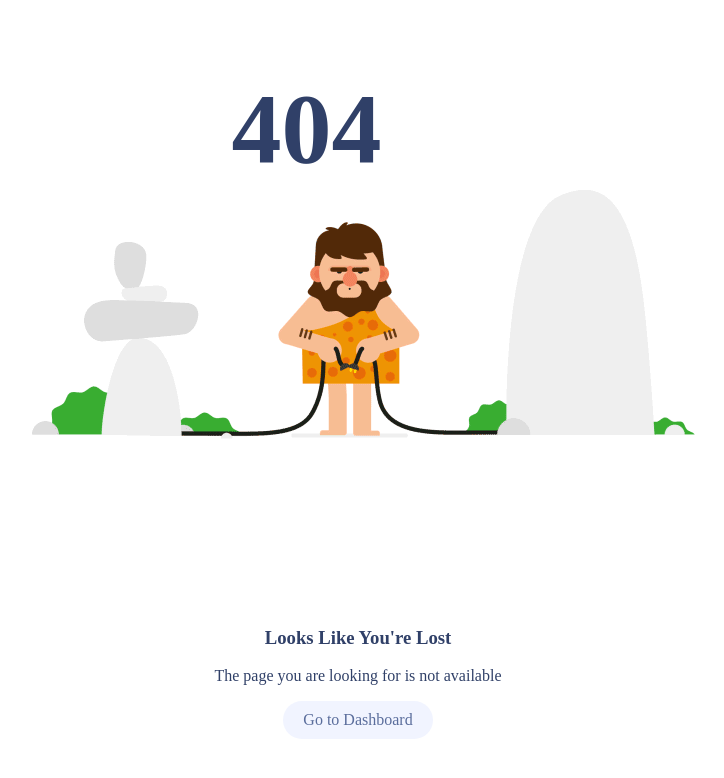
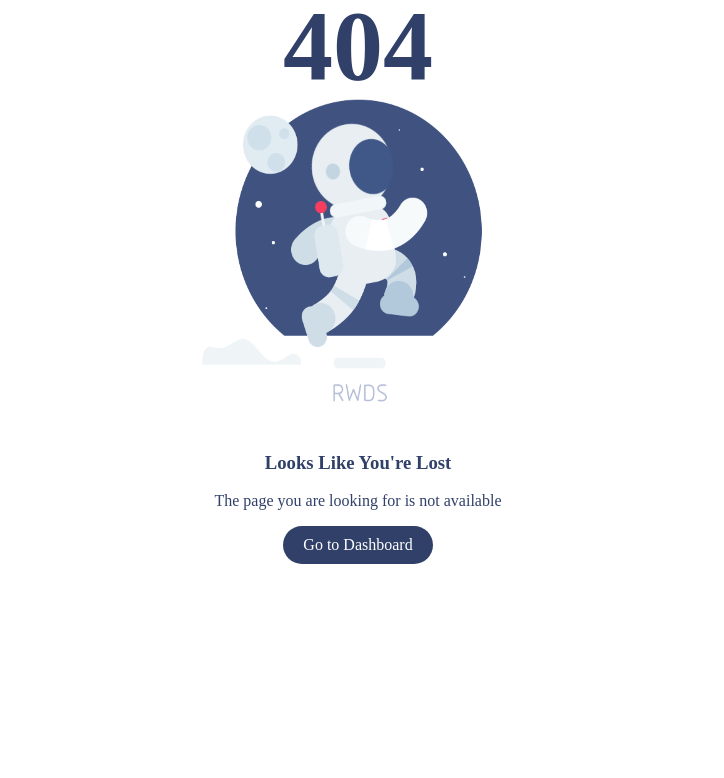
Before and after one commit to HarshaAbeyvickrama/AssetPro, a PHP site: page /assetpro/view/includes/404.php in a window 1280 px wide. Shown: the top 778 px of the page, without its empty margins (282-1006 px from the left). Run offline with PHP 8.4, Linux system fonts and the light colour scheme.

Commit message:
404 page done

```diff
--- a/view/includes/404.php
+++ b/view/includes/404.php
@@ -1,39 +1,7 @@
 <style>
-    /* * {
-        margin: 0;
-        padding: 0;
-        box-sizing: border-box;
-        font-family: 'Trebuchet MS', 'Lucida Sans Unicode', 'Lucida Grande', 'Lucida Sans', Arial, sans-serif;
+    .contentSection {
+        overflow: hidden !important;
     }
-
-    .row {
-        height: 400px;
-        text-align: center;
-        color: #304068;
-        background-position: center;
-    }
-
-    .text-center {
-        font-size: 100px;
-        position: absolute;
-        top: 50%;
-        left: 50%;
-        transform: translate(-60%, -50%);
-    }
-
-    a {
-        text-decoration: none;
-        color: #5a6d9c;
-        padding: 10px 20px;
-        background: #F1F4FF;
-        display: inline-block;
-        border-radius: 20px;
-    }
-
-    .row img {
-        width: 100%;
-        margin-top: -10px;
-    } */
     .center {
         text-align: center;
         position: relative;
@@ -43,7 +11,9 @@
         font-size: 100px;
         position: absolute;
         top: -20px;
-        left: 40%;
+        margin: 0;
+        text-align: center;
+        width: 100%;
     }
     /* h3 {
         position: absolute;
@@ -52,11 +22,16 @@
     } */
     a {
         text-decoration: none;
-        color: #5a6d9c;
+        color: white;
         padding: 10px 20px;
-        background: #F1F4FF;
+        background: #304068;
         display: inline-block;
         border-radius: 20px;
+    }
+    .center img {
+        width: 500px;
+        height: 400px;
+        margin-top: 25px;
     }
 </style>
 
```
Also changed, not shown: Images/404.gif.
